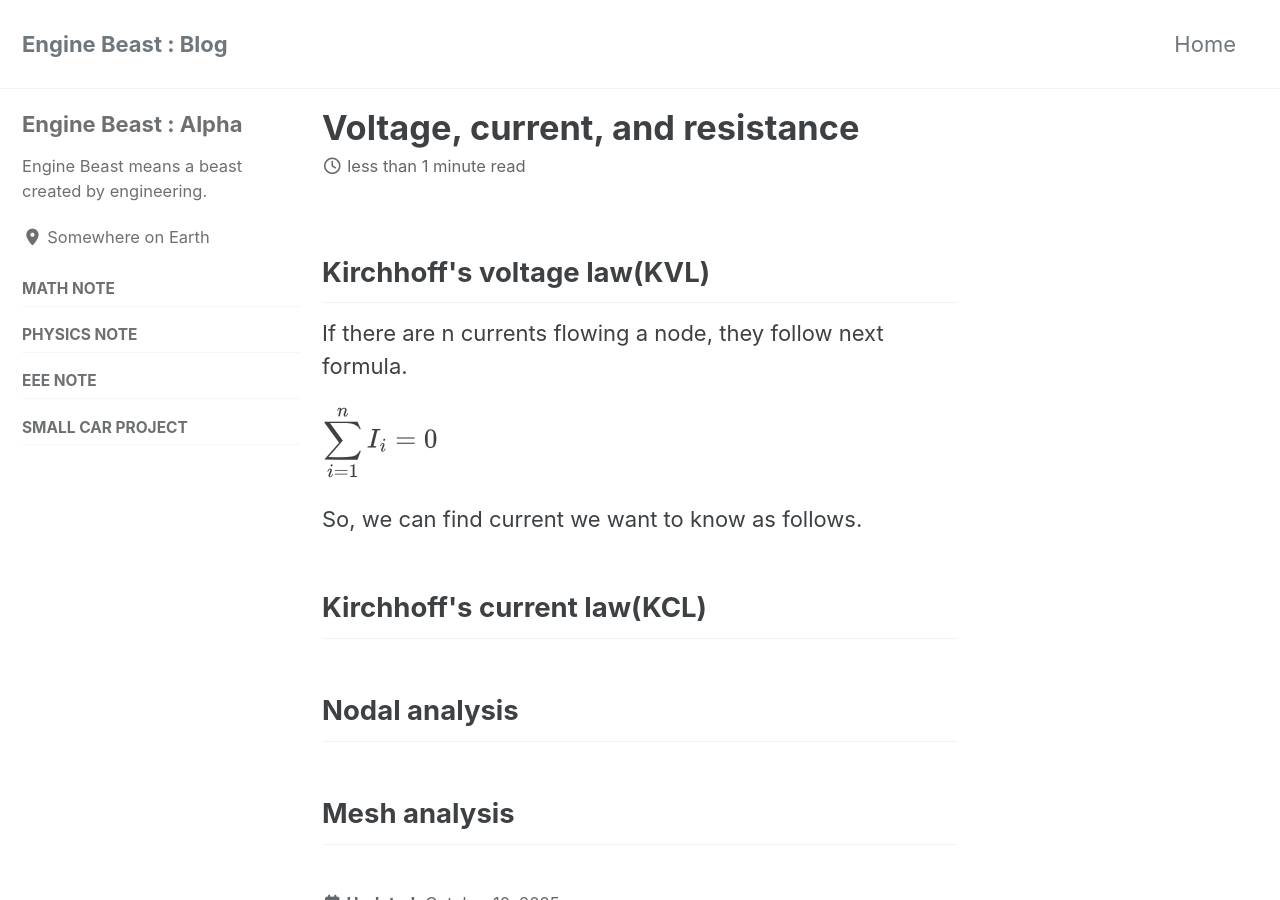
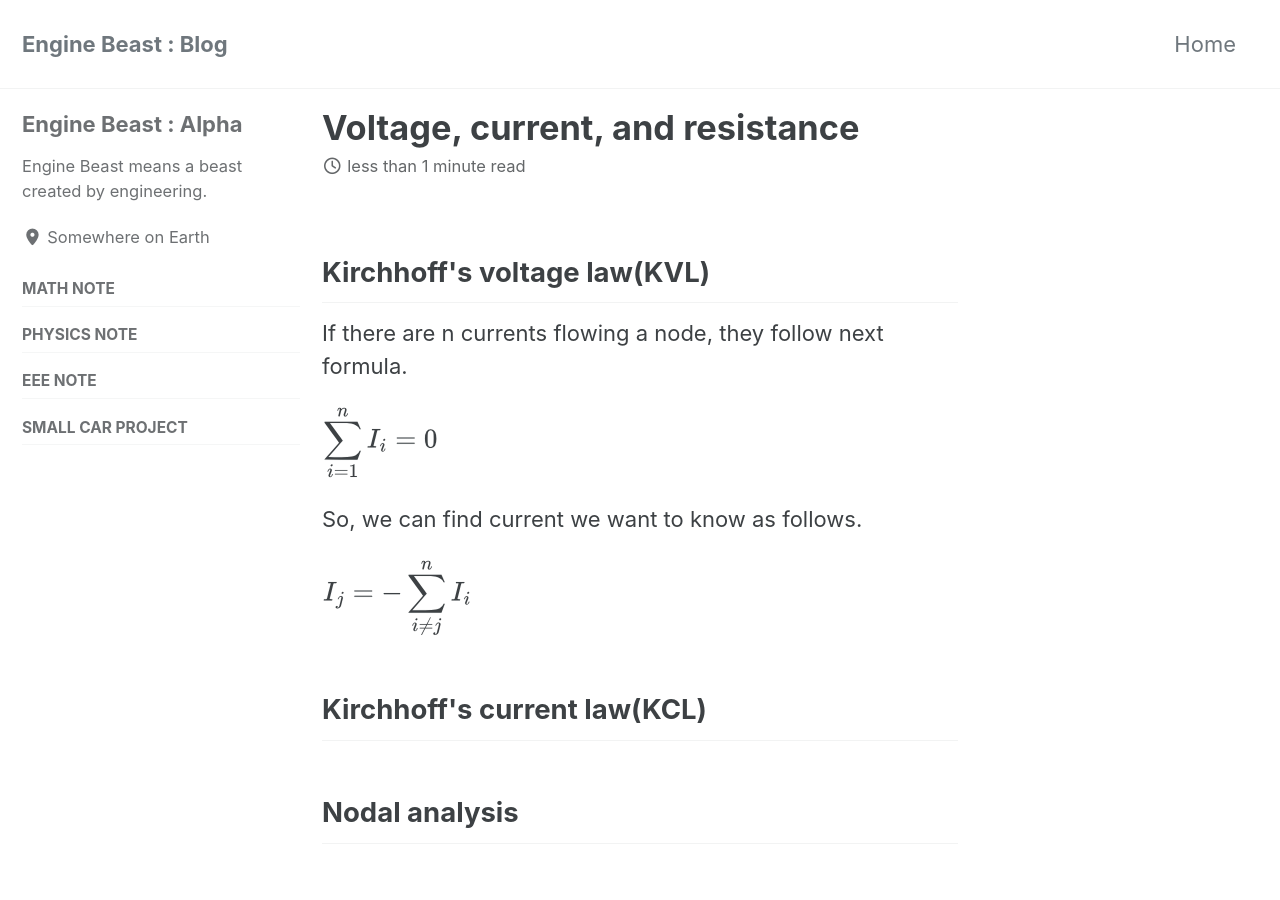
Before and after one commit to enginebeast/enginebeast.github.io, a Jekyll site: the page built from _posts/2025-10-10-vir.html, in a window 1280 px wide and 900 px high. Built offline with Jekyll 4.4.1, drawn with Linux system fonts in a browser that asks for light colours; cached includes are drawn as plain includes.

Commit message:
Add KCL contents

```diff
--- a/_posts/2025-10-10-vir.html
+++ b/_posts/2025-10-10-vir.html
@@ -16,6 +16,12 @@ $$
 
 So, we can find current we want to know as follows.
 
+$$
+\begin{flalign*}
+I_j = -\sum^n_{i\neq j} I_i &&
+\end{flalign*}
+$$
+
 <h2>Kirchhoff's current law(KCL)</h2>
 
 <h2>Nodal analysis</h2>
```
